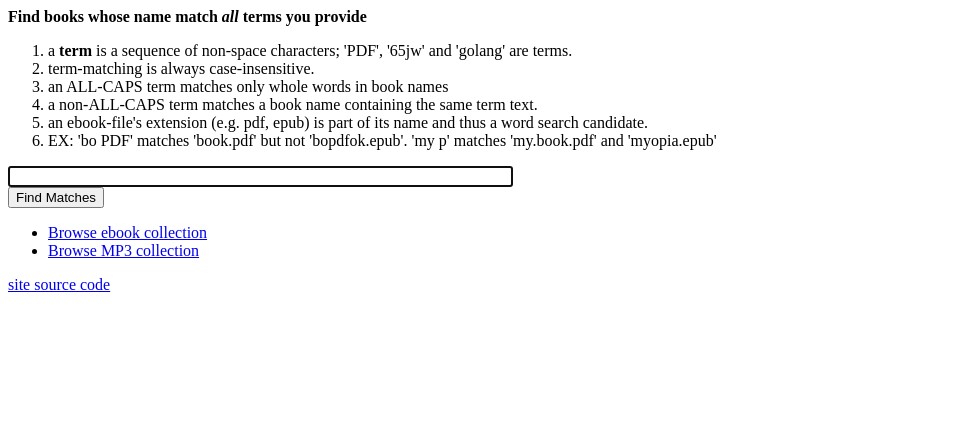
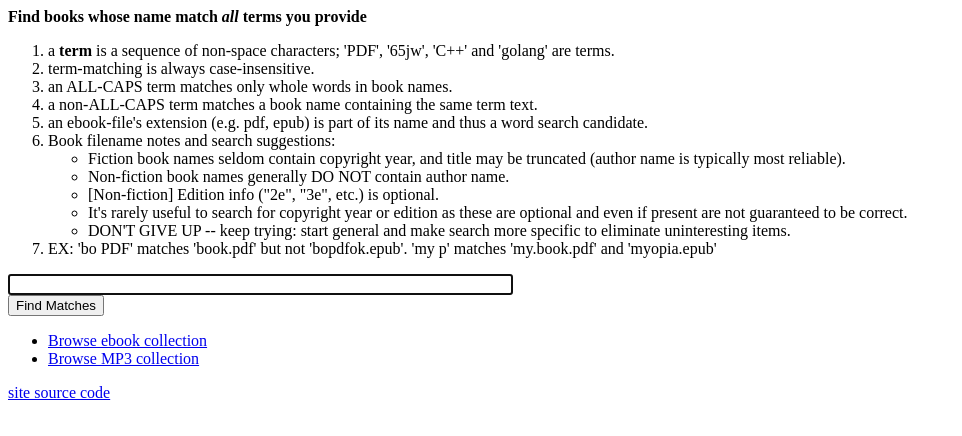
Before and after one commit to fwmechanic/file-collection-searcher, a plain HTML site: page index.html in a window 1280 px wide. Shown: the whole page, without its empty margins (0-962 px from the left). Drawn offline with Linux system fonts and the light colour scheme.

Commit message:
add'l help info

```diff
--- a/index.html
+++ b/index.html
@@ -1,13 +1,24 @@
+<doctype HTML>
 <HTML>
-<TITLE>File-Collection-Searcher</TITLE>
+<head>
+   <title>File-Collection-Searcher</title>
+</head>
 <BODY>
 <b>Find books whose name match <i>all</i> terms you provide</b><p>
 <ol>
-<li>a <b>term</b> is a sequence of non-space characters; 'PDF', '65jw' and 'golang' are terms.</li>
+<li>a <b>term</b> is a sequence of non-space characters; 'PDF', '65jw', 'C++' and 'golang' are terms.</li>
 <li>term-matching is always case-insensitive.</li>
-<li>an ALL-CAPS term matches only whole words in book names</li>
+<li>an ALL-CAPS term matches only whole words in book names.</li>
 <li>a non-ALL-CAPS term matches a book name containing the same term text.</li>
 <li>an ebook-file's extension (e.g. pdf, epub) is part of its name and thus a word search candidate.</li>
+<li>Book filename notes and search suggestions:
+  <ul>
+   <li>Fiction book names seldom contain copyright year, and title may be truncated (author name is typically most reliable).</li>
+   <li>Non-fiction book names generally DO NOT contain author name.</li>
+   <li>[Non-fiction] Edition info ("2e", "3e", etc.) is optional.</li>
+   <li>It's rarely useful to search for copyright year or edition as these are optional and even if present are not guaranteed to be correct.</li>
+   <li>DON'T GIVE UP -- keep trying: start general and make search more specific to eliminate uninteresting items.</li>
+  </ul>
 <li>EX: 'bo PDF' matches 'book.pdf' but not 'bopdfok.epub'. 'my p' matches 'my.book.pdf' and 'myopia.epub'</li>
 </ol>
 <FORM ACTION="/cgi/search-files">
```
